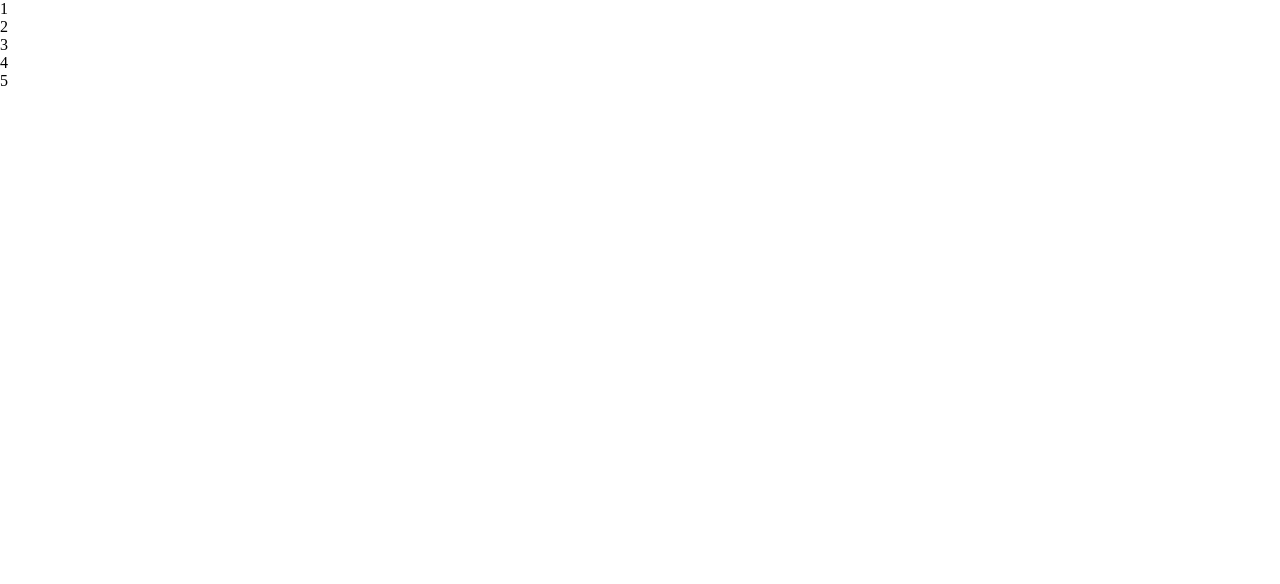
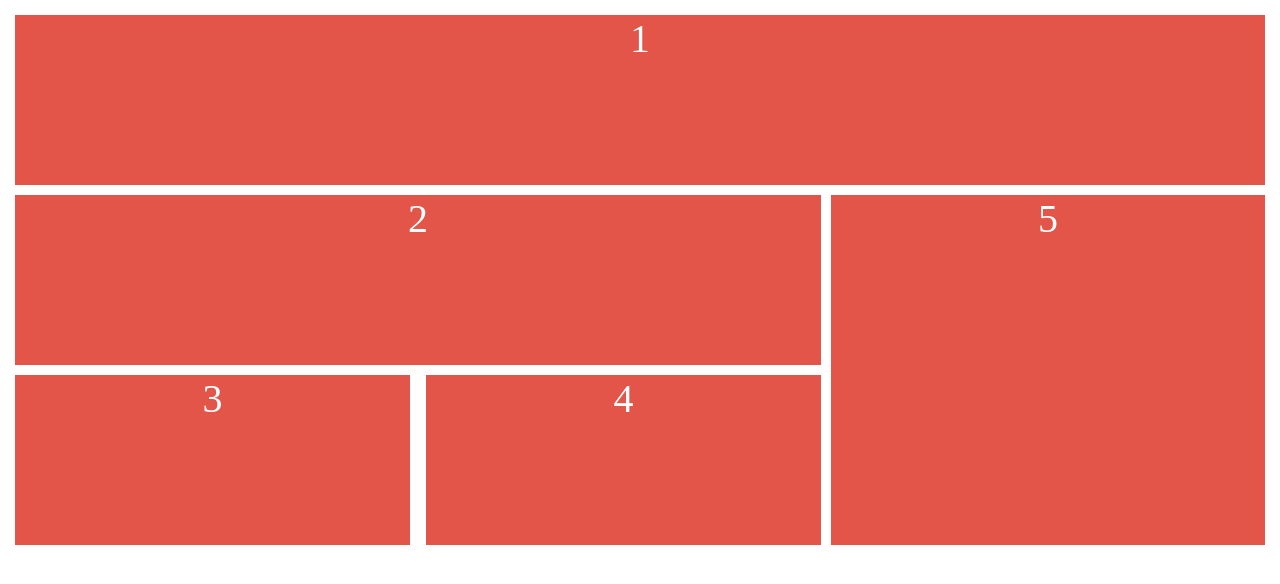
Before and after one commit to nastyahh/less9-hm, a website built with Parcel: page index.html in a window 1280 px wide. Built offline with nearby package versions, Linux system fonts and the light colour scheme.

Commit message:
Update styles.scss

```diff
--- a/scss/styles.scss
+++ b/scss/styles.scss
@@ -1 +1,41 @@
 @import "reset";
+
+$margin: 10px;
+$height: 170px;
+
+.section {
+  padding: 15px;
+  text-align: center;
+  color: #fff;
+  .block {
+    background-color: #e35549;
+    font-size: 40px;
+  }
+  .header {
+    margin-bottom: $margin;
+    height: $height;
+  }
+}
+.banner {
+  display: flex;
+}
+.banner__left-block {
+  width: 65%;
+  margin-right: $margin;
+  display: flex;
+  flex-wrap: wrap;
+  justify-content: space-between;
+  .banner__block-2 {
+    width: 100%;
+    margin-bottom: $margin;
+    height: $height;
+  }
+  .banner__block-3,
+  .banner__block-4 {
+    width: 49%;
+    height: $height;
+  }
+}
+.banner__right-block {
+  width: 35%;
+}
```
